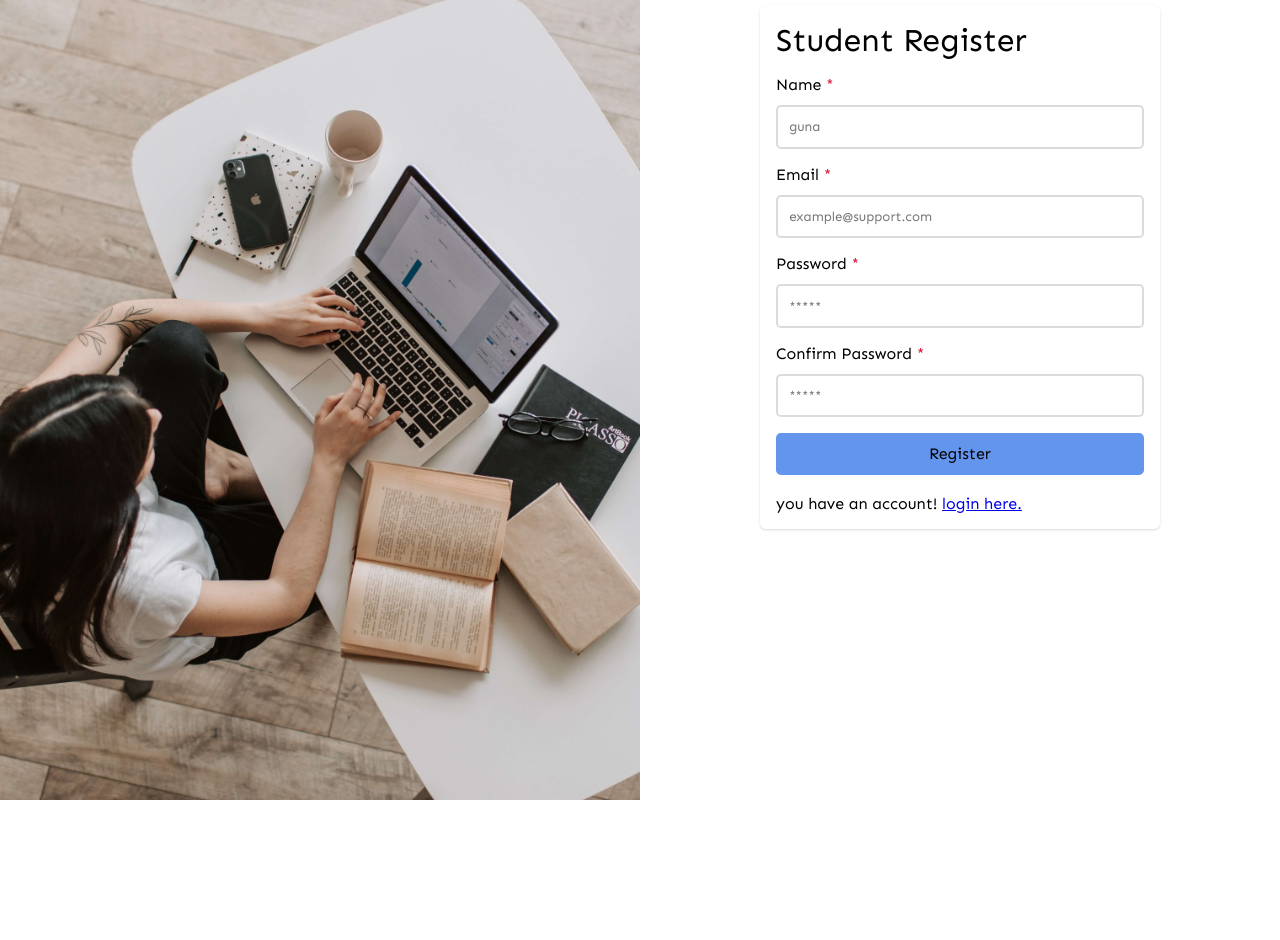
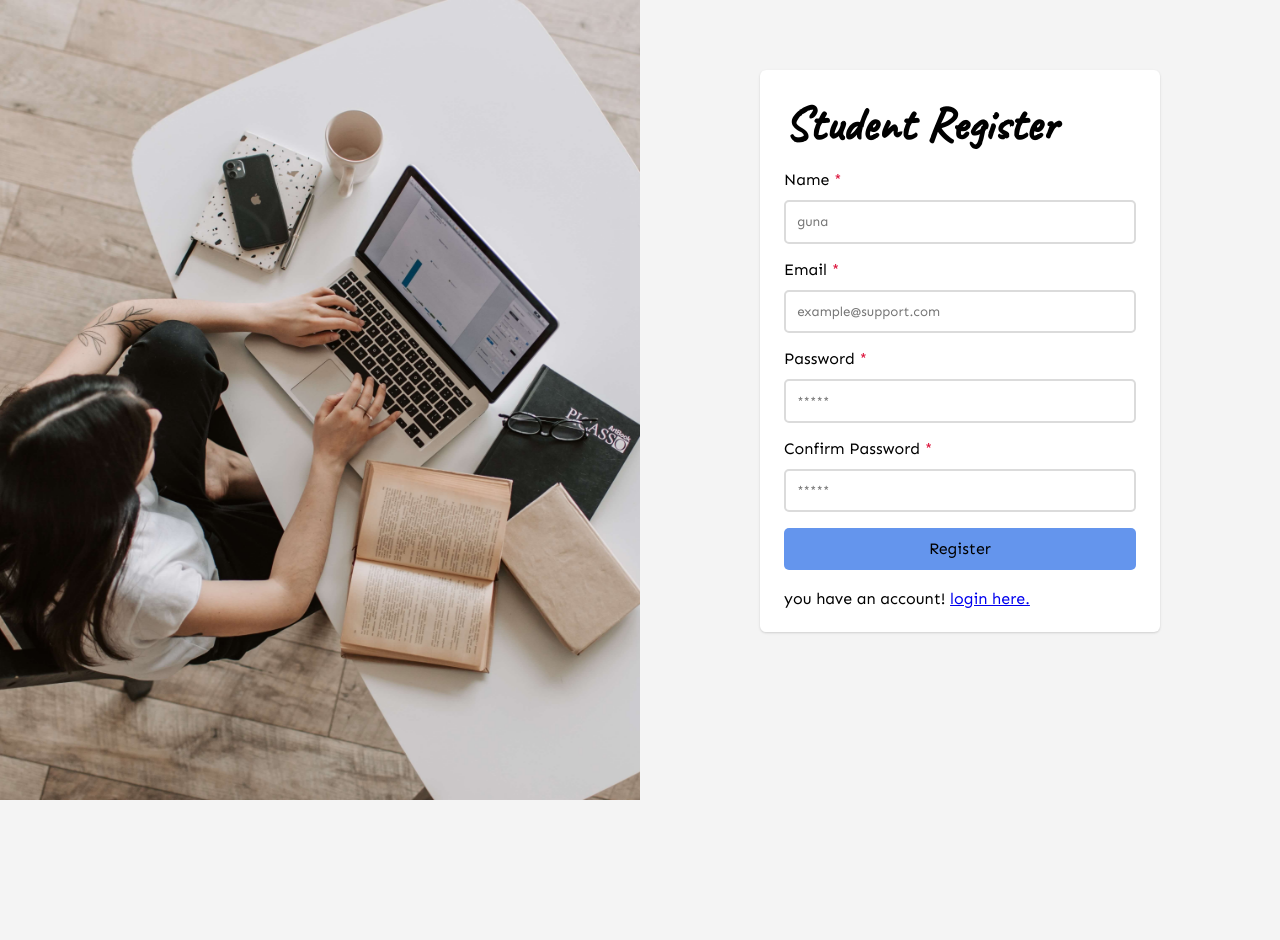
Before and after one commit to manumitha08/attendance-login, a PHP site: page /screens/registerScreen.php in a window 1280 px wide. Before the commit the page ends 800 px from the top, so only its background shows below. Run offline with PHP 8.4, Linux system fonts and the light colour scheme.

Commit message:
register style

```diff
--- a/public/css/register.css
+++ b/public/css/register.css
@@ -1,4 +1,5 @@
 @import url('https://fonts.googleapis.com/css2?family=Sen&display=swap');
+@import url('https://fonts.googleapis.com/css2?family=Caveat&display=swap');
 
 *{
     margin: 0;
@@ -9,6 +10,7 @@
 body {
     font-family: 'Sen', sans-serif;
     overflow: hidden;
+    background-color: #f4f4f4;
 }
 
 button,
@@ -36,7 +38,7 @@ input{
 .form_container {
     display: flex;
     justify-content: center;
-    margin: 5px auto;
+    margin: 70px auto;
     min-height: 100vh;
 }
 
@@ -44,16 +46,17 @@ input{
     width: 400px;
     background-color: #fff;
     border-radius: 6px;
-    padding: 1rem;
+    padding: 1.5rem;
     height: fit-content;
     box-shadow: rgba(0, 0, 0, 0.1) 0px 1px 3px 0px,
     rgba(0, 0, 0, 0.06) 0px 1px 2px 0px;
 }
 
 .form__box h2 {
-    font-size: 2rem;
-    font-weight: 500;
+    font-size: 3rem;
+    font-weight: 600;
     margin-bottom: 1rem;
+    font-family: 'Caveat', cursive;
 }
 
 .form__div{
```
